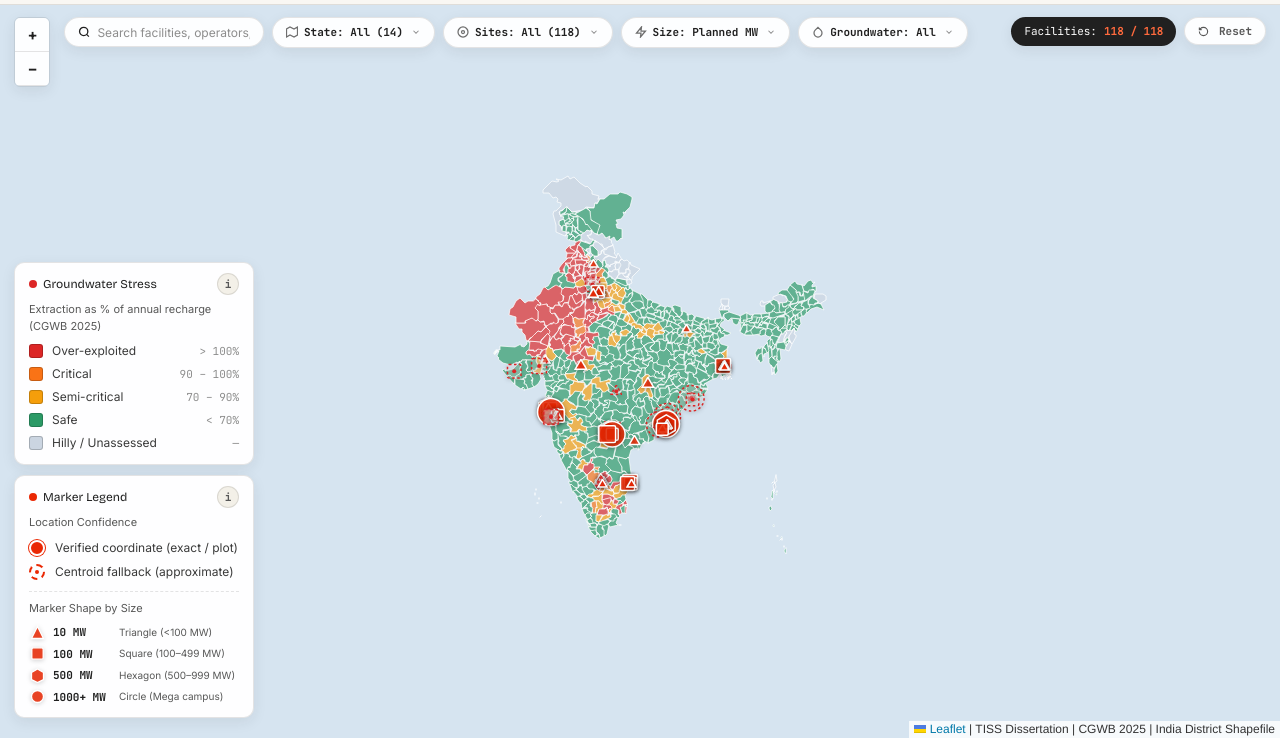
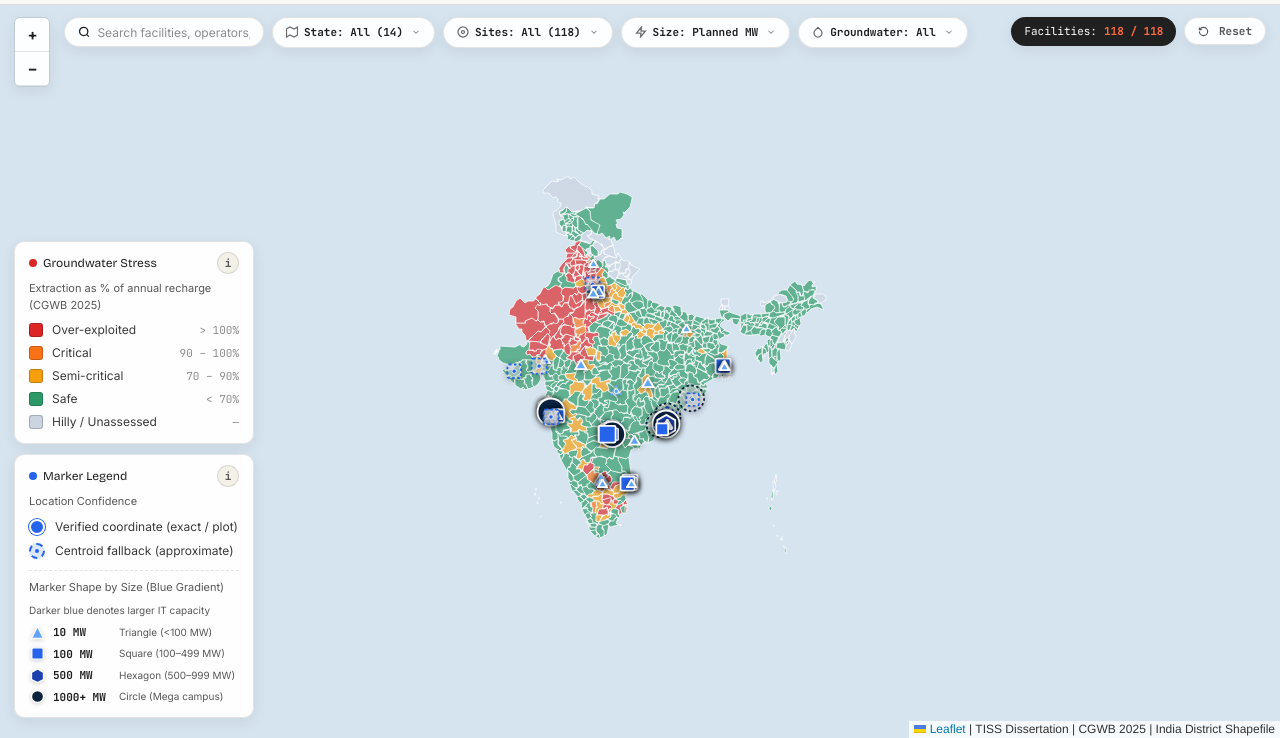
Before and after one commit to ChetanRaj13/Datacentres_Analysis, a plain HTML site: page index.html in a window 1280 px wide. Shown: the part 62-800 px from the top of the page. Drawn offline with nearby package versions, Linux system fonts and the light colour scheme.

Commit message:
Update markers to blue color gradient by size with crisp white outline

```diff
--- a/index.html
+++ b/index.html
@@ -197,7 +197,7 @@
         <div class="legend-card">
           <div class="legend-title">
             <div style="display:flex; align-items:center; gap:6px;">
-              <span style="display:inline-block; width:8px; height:8px; border-radius:50%; background:var(--primary);"></span>
+              <span style="display:inline-block; width:8px; height:8px; border-radius:50%; background:#2563eb;"></span>
               <span>Marker Legend</span>
             </div>
             <div style="display:flex; align-items:center; gap:6px;">
@@ -220,32 +220,33 @@
 
             <!-- Shape = Capacity Tier -->
             <div style="margin-top:10px; padding-top:8px; border-top:1px dashed var(--hairline);">
-              <div class="legend-subtitle">Marker Shape by Size</div>
+              <div class="legend-subtitle">Marker Shape by Size (Blue Gradient)</div>
+              <div style="font-size:10px; color:var(--charcoal); margin-bottom:6px;">Darker blue denotes larger IT capacity</div>
               <div class="marker-shape-list">
                 <div class="marker-shape-row">
                   <div class="marker-shape-icon">
-                    <svg width="15" height="15" viewBox="0 0 15 15"><polygon points="7.5,1.5 1.5,13.5 13.5,13.5" fill="rgba(234,40,4,0.85)" stroke="#ffffff" stroke-width="1.3"/></svg>
+                    <svg width="15" height="15" viewBox="0 0 15 15"><polygon points="7.5,1.5 1.5,13.5 13.5,13.5" fill="#60a5fa" stroke="#ffffff" stroke-width="1.3"/></svg>
                   </div>
                   <span class="shape-label-mw">10 MW</span>
                   <span class="shape-label-desc">Triangle (&lt;100 MW)</span>
                 </div>
                 <div class="marker-shape-row">
                   <div class="marker-shape-icon">
-                    <svg width="15" height="15" viewBox="0 0 15 15"><rect x="1.8" y="1.8" width="11.4" height="11.4" rx="1.5" fill="rgba(234,40,4,0.85)" stroke="#ffffff" stroke-width="1.3"/></svg>
+                    <svg width="15" height="15" viewBox="0 0 15 15"><rect x="1.8" y="1.8" width="11.4" height="11.4" rx="1.5" fill="#2563eb" stroke="#ffffff" stroke-width="1.3"/></svg>
                   </div>
                   <span class="shape-label-mw">100 MW</span>
                   <span class="shape-label-desc">Square (100–499 MW)</span>
                 </div>
                 <div class="marker-shape-row">
                   <div class="marker-shape-icon">
-                    <svg width="15" height="15" viewBox="0 0 15 15"><polygon points="7.5,1 13.5,4.5 13.5,11.5 7.5,14.5 1.5,11.5 1.5,4.5" fill="rgba(234,40,4,0.85)" stroke="#ffffff" stroke-width="1.3"/></svg>
+                    <svg width="15" height="15" viewBox="0 0 15 15"><polygon points="7.5,1 13.5,4.5 13.5,11.5 7.5,14.5 1.5,11.5 1.5,4.5" fill="#1e40af" stroke="#ffffff" stroke-width="1.3"/></svg>
                   </div>
                   <span class="shape-label-mw">500 MW</span>
                   <span class="shape-label-desc">Hexagon (500–999 MW)</span>
                 </div>
                 <div class="marker-shape-row">
                   <div class="marker-shape-icon">
-                    <svg width="15" height="15" viewBox="0 0 15 15"><circle cx="7.5" cy="7.5" r="6" fill="rgba(234,40,4,0.85)" stroke="#ffffff" stroke-width="1.3"/></svg>
+                    <svg width="15" height="15" viewBox="0 0 15 15"><circle cx="7.5" cy="7.5" r="6" fill="#0c2340" stroke="#ffffff" stroke-width="1.3"/></svg>
                   </div>
                   <span class="shape-label-mw">1000+ MW</span>
                   <span class="shape-label-desc">Circle (Mega campus)</span>
--- a/map.js
+++ b/map.js
@@ -183,7 +183,7 @@
             : 'Hilly / Unassessed (<70%)';
 
           const hostBadge = props.is_datacenter_host
-            ? `<div style="font-size:10px; font-weight:700; color:#ea2804; text-transform:uppercase; margin-top:2px;">Data Centre Host (${props.dc_count} campuses)</div>`
+            ? `<div style="font-size:10px; font-weight:700; color:#2563eb; text-transform:uppercase; margin-top:2px;">Data Centre Host (${props.dc_count} campuses)</div>`
             : '';
 
           layer.bindTooltip(`
@@ -254,6 +254,21 @@
       return 'circle';
     },
 
+    // Blue gradient mapper by capacity tier: bigger the datacentre, darker the blue
+    getTierColor: function (tier) {
+      switch (tier) {
+        case 'triangle': // 10 MW (<100 MW)
+          return '#60a5fa'; // Light vibrant blue
+        case 'square':   // 100 MW (100–499 MW)
+          return '#2563eb'; // Medium royal blue
+        case 'hexagon':  // 500 MW (500–999 MW)
+          return '#1e40af'; // Deep blue
+        case 'circle':   // 1000+ MW (Mega campuses)
+        default:
+          return '#0c2340'; // Darkest midnight navy blue
+      }
+    },
+
     // Calculate marker size based on capacity (used for SVG dimensions)
     getMarkerSize: function (mw) {
       const safeMw = (!mw || mw <= 0) ? 5 : mw;
@@ -266,10 +281,12 @@
       const tier = this.getCapacityTier(mw);
       const size = this.getMarkerSize(mw);
       const half = size / 2;
+      const tierColor = this.getTierColor(tier);
 
-      const fillColor = isFallback ? 'rgba(255,255,255,0.25)' : 'rgba(234,40,4,0.85)';
-      const strokeColor = isFallback ? '#dc2626' : '#ffffff';
-      const strokeWidth = isFallback ? 1.5 : 1.5;
+      // Blue gradient for size with crisp white outline so marker stands out on any background
+      const fillColor = isFallback ? 'rgba(255, 255, 255, 0.45)' : tierColor;
+      const strokeColor = isFallback ? tierColor : '#ffffff';
+      const strokeWidth = isFallback ? 1.8 : 1.8;
       const dashArray = isFallback ? '2.5,2.5' : 'none';
 
       let shapeHtml = '';
@@ -308,9 +325,9 @@
         </svg>`;
       }
 
-      // Add center dot for fallback markers
+      // Add center dot for fallback markers in matching tier blue with white rim
       if (isFallback) {
-        shapeHtml = shapeHtml.replace('</svg>', `<circle cx="${half.toFixed(1)}" cy="${half.toFixed(1)}" r="2" fill="#dc2626" stroke="none" /></svg>`);
+        shapeHtml = shapeHtml.replace('</svg>', `<circle cx="${half.toFixed(1)}" cy="${half.toFixed(1)}" r="2.2" fill="${tierColor}" stroke="#ffffff" stroke-width="0.8" /></svg>`);
       }
 
       return L.divIcon({
--- a/style.css
+++ b/style.css
@@ -655,14 +655,14 @@ body:has(#map-view.active) footer.site-footer {
 }
 
 .marker-symbol-preview.solid {
-  background: var(--primary);
+  background: #2563eb;
   border: 2px solid #ffffff;
-  box-shadow: 0 0 0 1px var(--primary);
+  box-shadow: 0 0 0 1px #2563eb;
 }
 
 .marker-symbol-preview.hollow {
-  background: transparent;
-  border: 2px dashed var(--primary);
+  background: rgba(37, 99, 235, 0.15);
+  border: 2px dashed #2563eb;
   position: relative;
 }
 
@@ -671,7 +671,7 @@ body:has(#map-view.active) footer.site-footer {
   width: 4px;
   height: 4px;
   border-radius: 50%;
-  background: var(--primary);
+  background: #2563eb;
 }
 
 .marker-size-scale {
@@ -1008,14 +1008,14 @@ body:has(#map-view.active) footer.site-footer {
   display: flex !important;
   align-items: center;
   justify-content: center;
-  filter: drop-shadow(0 1px 2px rgba(0, 0, 0, 0.3));
+  filter: drop-shadow(0 1px 3px rgba(0, 0, 0, 0.45));
   transition: transform 0.15s ease-out, filter 0.15s ease-out;
   cursor: pointer;
 }
 
 .dc-shape-marker:hover {
   transform: scale(1.22);
-  filter: drop-shadow(0 2px 8px rgba(220, 38, 38, 0.65));
+  filter: drop-shadow(0 2px 8px rgba(37, 99, 235, 0.75));
   z-index: 9999 !important;
 }
 
```
